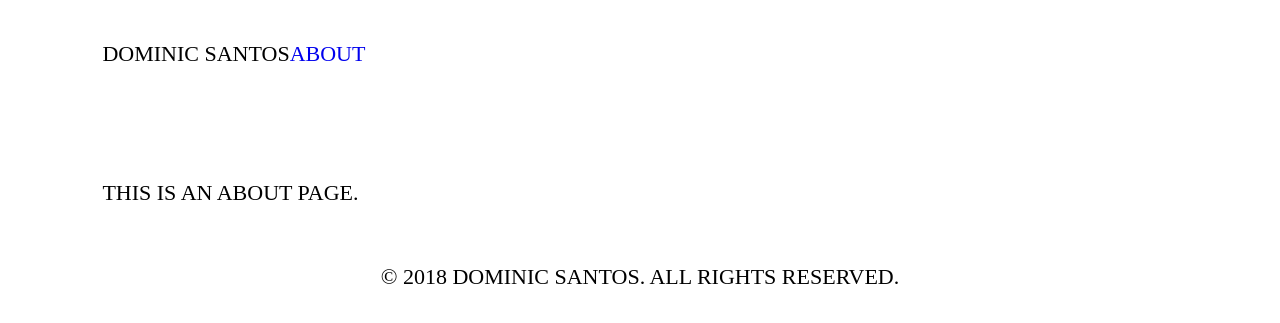
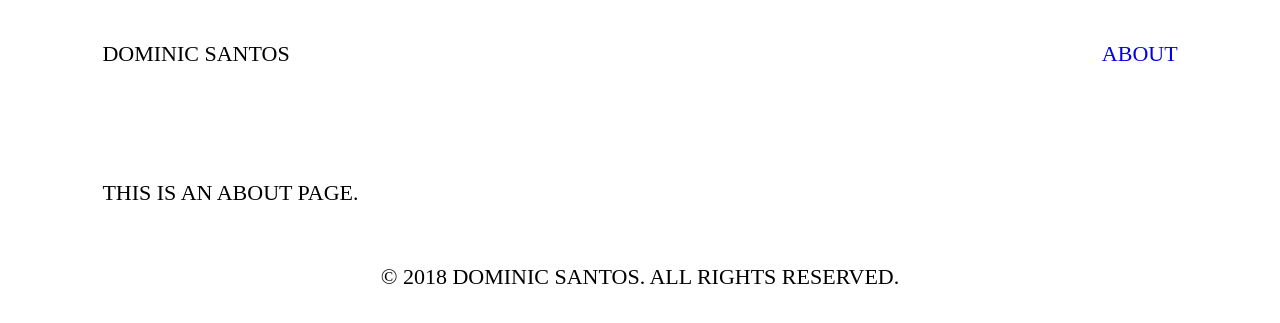
Before and after one commit to davesantos/dominicsantos, a Jekyll site: the page built from about.md, in a window 1280 px wide. Shown: the top 323 px of the page. Built offline with Jekyll 4.4.1, drawn with Linux system fonts in a browser that asks for light colours; some web fonts are replaced.

Commit message:
Update header

```diff
--- a/_includes/header.html
+++ b/_includes/header.html
@@ -1,7 +1,7 @@
 <header class="header" role="banner">
+  <h1>{{ site.title }}</h1>
   <nav class="nav" role="navigation">
     <ul>
-      <li>{{ site.title }}</li>
       {% include pages_list.html %}
     </ul>
   </nav>
--- a/css/all.sass
+++ b/css/all.sass
@@ -104,6 +104,11 @@ nav ul
   top: 0
   background-color: #fff
   overflow: hidden
+  justify-content: space-between
+  h1
+    font-size: inherit
+    font-weight: normal
+
 
 .hide
   top: -80px
```
